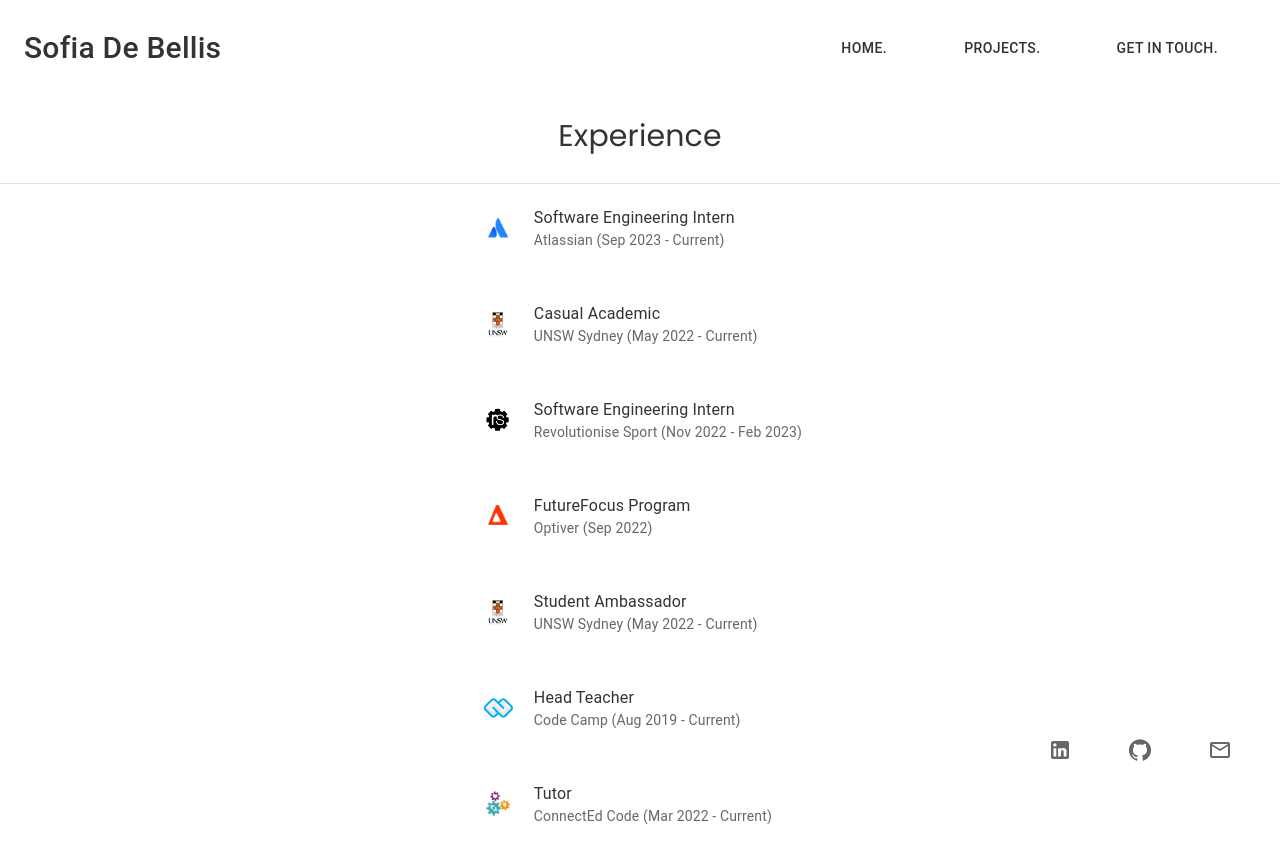
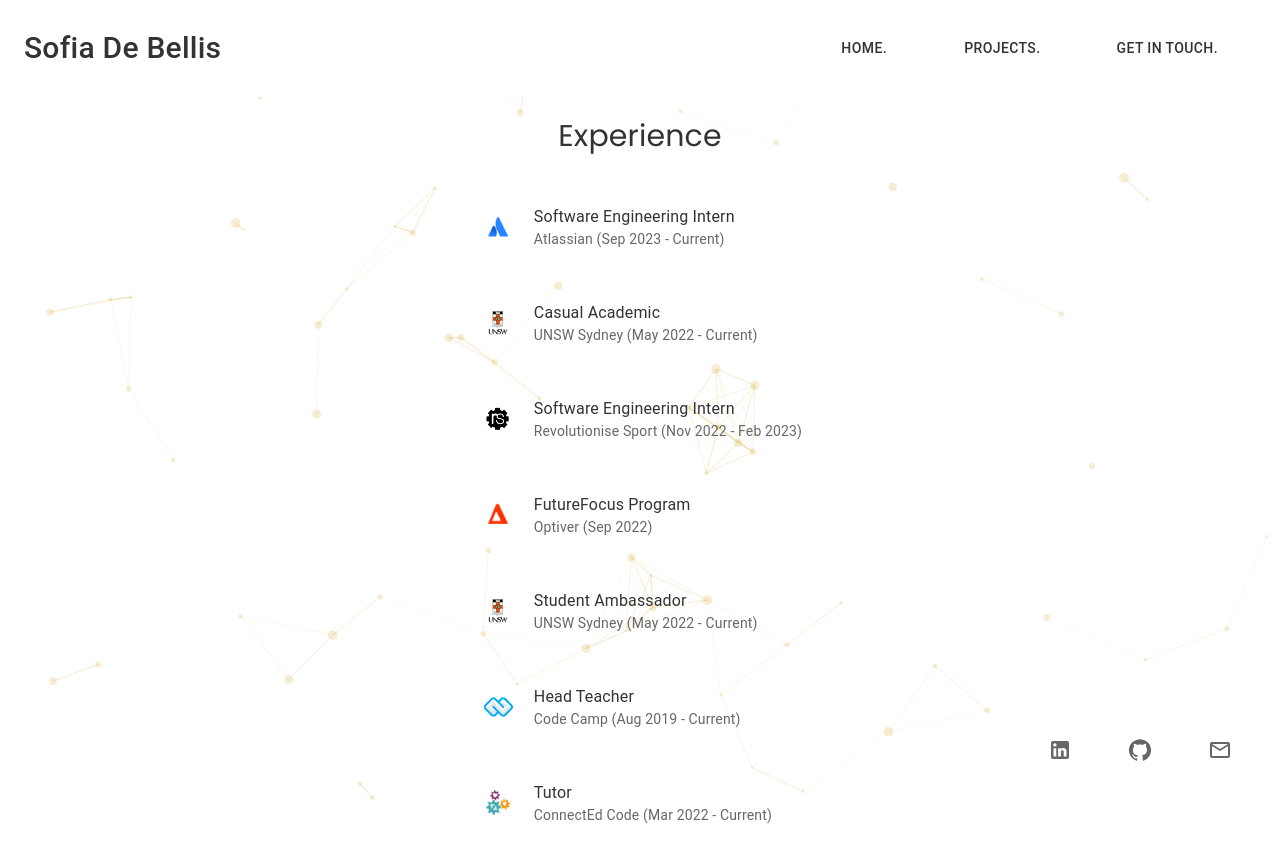
Before and after one commit to sofiadebellis/sofiadebellis.github.io, a React (Create React App) app: page /experience in a window 1280 px wide. Shown: the top 862 px of the page. Built offline with nearby package versions, Linux system fonts and the light colour scheme.

Commit message:
Change layout of home page

```diff
--- a/src/components/Experience.js
+++ b/src/components/Experience.js
@@ -1,7 +1,6 @@
 import * as React from 'react';
 import {
   styled,
-  Divider,
   List,
   ListItem,
   ListItemAvatar,
@@ -17,6 +16,8 @@ import unsw from '../assets/UNSW.png'
 import rev from '../assets/rev.png'
 import codecamp from '../assets/codecamp.png'
 import connectedcode from '../assets/connectedcode.png'
+import { loadFull } from 'tsparticles';
+import Particles from 'react-tsparticles';
 
 const Experience = styled('div')({
   backgroundColor: 'white',
@@ -39,6 +40,7 @@ const Parent = styled('div')({
   marginLeft: 'auto',
   marginRight: 'auto',
   flexWrap: 'wrap',
+  zIndex: 1
 });
 
 const Title = styled('div')({
@@ -50,6 +52,7 @@ const Title = styled('div')({
   marginLeft: 'auto',
   marginRight: 'auto',
   flexWrap: 'wrap',
+  zIndex: 1
 })
 
 const StyledListItem = styled(ListItem)({
@@ -62,16 +65,95 @@ const StyledListItem = styled(ListItem)({
   }
 })
 
-export default function experience() {
+export default function ExperiencePg() {
+  const particlesInit = React.useCallback(async engine => {
+    console.log(engine);
+    await loadFull(engine);
+  }, []);
+
+  const particlesLoaded = React.useCallback(async container => {
+    await console.log(container);
+  }, []);
+
   return (
     <>
+            <Particles
+          id="tsparticles"
+          init={particlesInit}
+          loaded={particlesLoaded}
+          options={{
+            position: 'fixed',
+            width: '100%',
+            zIndex: -1,
+            background: {
+              color: '#ffffff'
+            },
+            fpsLimit: 60,
+            interactivity: {
+              events: {
+                onHover: {
+                  enable: true,
+                  mode: 'repulse',
+                },
+                resize: true,
+              },
+              modes: {
+                repulse: {
+                  distance: 200,
+                  duration: 0.4,
+                },
+              },
+            },
+            particles: {
+              color: {
+                value: '#D3A528',
+              },
+              links: {
+                color: '#D3A528',
+                distance: 120,
+                enable: true,
+                opacity: 0.2,
+                width: 1,
+              },
+              collisions: {
+                enable: true,
+              },
+              move: {
+                directions: 'none',
+                enable: true,
+                outModes: {
+                  default: 'bounce',
+                },
+                random: false,
+                speed: 2,
+                straight: false,
+              },
+              number: {
+                density: {
+                  enable: true,
+                  area: 800,
+                },
+                value: 65,
+              },
+              opacity: {
+                value: 0.2,
+              },
+              shape: {
+                type: 'circle',
+              },
+              size: {
+                value: { min: 1, max: 5 },
+              },
+            },
+            detectRetina: true,
+          }}
+        />
       <NavBar/>
       <Experience>
         <Parent>
           <Title>Experience</Title>
         </Parent>
         <br/>
-        <Divider/>
         <Parent>
           <List>
             <Stack spacing={3}>
--- a/src/components/Home.js
+++ b/src/components/Home.js
@@ -73,7 +73,7 @@ export default function Homepg() {
 
   return (
     <>
-            <Particles
+        <Particles
           id="tsparticles"
           init={particlesInit}
           loaded={particlesLoaded}
--- a/src/components/Volunteering.js
+++ b/src/components/Volunteering.js
@@ -11,12 +11,7 @@ import {
 } from '@mui/material';
 import NavBar from './Nav';
 import Footer from './Footer';
-import optiver from '../assets/Optiver.jpg'
-import atlassian from '../assets/Atlassian.png'
 import unsw from '../assets/UNSW.png'
-import rev from '../assets/rev.png'
-import codecamp from '../assets/codecamp.png'
-import connectedcode from '../assets/connectedcode.png'
 
 const Experience = styled('div')({
   backgroundColor: 'white',
```
